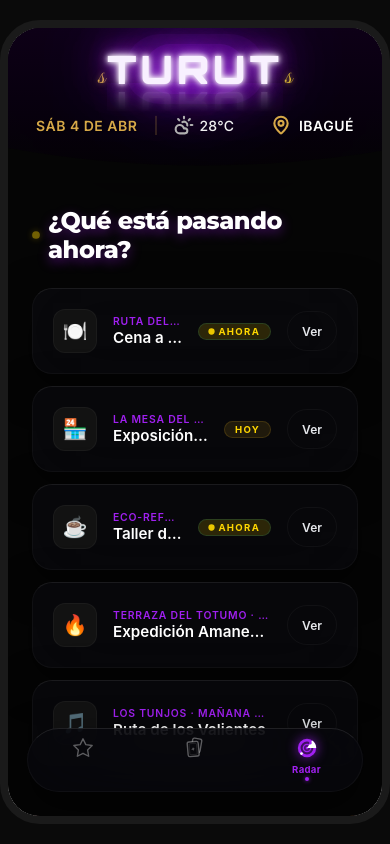
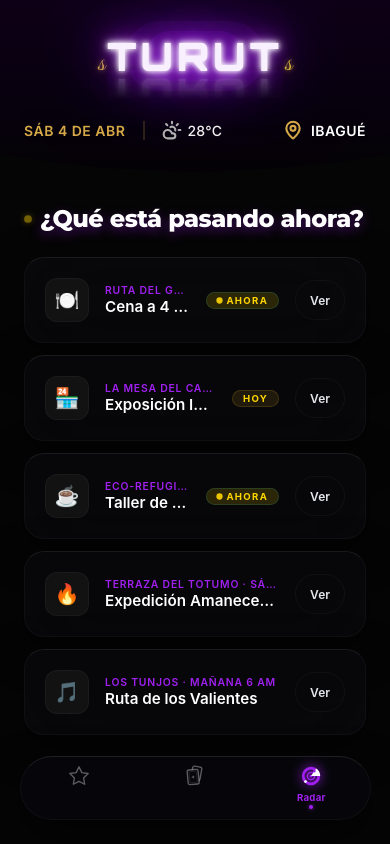
Before and after one commit to desarrollolabtur1-beep/TURUT, a React Native app in the folder frontend/: screen /Radar in a window 390 px wide. Built offline with nearby package versions, Linux system fonts and the light colour scheme.

Commit message:
Refactor(UI): Full-bleed y 8px spacing via SafeAreaView

```diff
--- a/frontend/App.tsx
+++ b/frontend/App.tsx
@@ -56,30 +56,16 @@ const App: React.FC = () => {
 const styles = StyleSheet.create({
   flex1: {
     flex: 1,
+    backgroundColor: '#0a0a0a',
   },
   webContainer: {
     flex: 1,
     backgroundColor: '#0a0a0a',
-    alignItems: 'center',
-    justifyContent: 'center',
-    ...(Platform.OS === 'web' ? {
-      height: '100vh' as any,
-      paddingVertical: 20,
-    } : {}),
   },
   root: {
     flex: 1,
     backgroundColor: colors.background,
     width: '100%',
-    ...(Platform.OS === 'web' ? {
-      maxWidth: 414,
-      maxHeight: 896,
-      height: '100%',
-      borderWidth: 8,
-      borderColor: '#1a1a1a',
-      borderRadius: 40,
-      overflow: 'hidden',
-    } : {}),
   },
   loading: {
     flex: 1,
@@ -87,15 +73,6 @@ const styles = StyleSheet.create({
     alignItems: 'center',
     justifyContent: 'center',
     width: '100%',
-    ...(Platform.OS === 'web' ? {
-      maxWidth: 414,
-      maxHeight: 896,
-      height: '100%',
-      borderWidth: 8,
-      borderColor: '#1a1a1a',
-      borderRadius: 40,
-      overflow: 'hidden',
-    } : {}),
   },
   loadingText: {
     color: colors.primary,
--- a/frontend/src/components/header/TurutHeader.tsx
+++ b/frontend/src/components/header/TurutHeader.tsx
@@ -100,9 +100,9 @@ const styles = StyleSheet.create({
   container: {
     width: '100%',
     zIndex: 50,
-    paddingTop: 20,
+    paddingTop: 16,
     position: 'relative',
-    paddingBottom: 35,
+    paddingBottom: 32,
   },
   noiseOverlay: {
     ...StyleSheet.absoluteFillObject,
@@ -114,17 +114,17 @@ const styles = StyleSheet.create({
     height: '100%',
   },
   headerContent: {
-    paddingHorizontal: 28,
-    paddingBottom: 12,
+    paddingHorizontal: 24,
+    paddingBottom: 16,
   },
   logoArea: {
     alignItems: 'center',
     justifyContent: 'center',
     position: 'relative',
-    marginTop: -8,       // Empuja todo el logo hacia arriba
-    marginBottom: 5,     // Reduce espacio entre logo e infoBar
-    paddingTop: 5,       // Reducido desde 15
-    paddingBottom: 5,    // Reducido desde 15
+    marginTop: 8,
+    marginBottom: 16,
+    paddingTop: 8,
+    paddingBottom: 8,
   },
   outerNeonGlow: {
     position: 'absolute',
@@ -165,7 +165,7 @@ const styles = StyleSheet.create({
     justifyContent: 'space-between',
     alignItems: 'center',
     width: '100%',
-    marginTop: 12,
+    marginTop: 16,
   },
   infoLeft: {
     flexDirection: 'row',
--- a/frontend/src/screens/DiscoverScreen.tsx
+++ b/frontend/src/screens/DiscoverScreen.tsx
@@ -4,7 +4,7 @@
  */
 import React, { useMemo, useCallback } from 'react';
 import { View, Text, StyleSheet } from 'react-native';
-import { useSafeAreaInsets } from 'react-native-safe-area-context';
+import { SafeAreaView } from 'react-native-safe-area-context';
 import { useNavigation } from '@react-navigation/native';
 import { GestureHandlerRootView } from 'react-native-gesture-handler';
 import { TurutHeader } from '../components/header/TurutHeader';
@@ -15,7 +15,6 @@ import { useFavorites } from '../store/useFavorites';
 import { colors, textStyles, layout } from '../theme';
 
 const DiscoverScreen: React.FC = () => {
-  const insets = useSafeAreaInsets();
   const navigation = useNavigation<any>();
   const { swipePosition, advanceSwipe, addMatch } = useFavorites();
 
@@ -33,7 +32,8 @@ const DiscoverScreen: React.FC = () => {
   }, [addMatch, advanceSwipe, currentIndex, navigation]);
 
   return (
-    <GestureHandlerRootView style={[styles.container, { paddingTop: insets.top }]}>
+    <GestureHandlerRootView style={styles.container}>
+      <SafeAreaView style={styles.safeArea} edges={['top', 'left', 'right']}>
         <TurutHeader />
 
         <View style={styles.titleContainer}>
@@ -58,6 +58,7 @@ const DiscoverScreen: React.FC = () => {
             onMatch={handleSwipeRight}
           />
         </View>
+      </SafeAreaView>
     </GestureHandlerRootView>
   );
 };
@@ -65,13 +66,16 @@ const DiscoverScreen: React.FC = () => {
 const styles = StyleSheet.create({
   container: {
     flex: 1,
-    backgroundColor: colors.background,
+    backgroundColor: '#050505', // Ensures true dark bleed
+  },
+  safeArea: {
+    flex: 1,
   },
   titleContainer: {
-    marginTop: 0,
-    marginBottom: 8,
+    marginTop: 8,
+    marginBottom: 16,
     alignItems: 'center',
-    paddingHorizontal: 20,
+    paddingHorizontal: 24,
     zIndex: 60,
   },
   titleText: {
@@ -85,7 +89,7 @@ const styles = StyleSheet.create({
     flex: 1,
     alignItems: 'center',
     justifyContent: 'space-evenly',
-    paddingBottom: layout.bottomNavHeight + 20,
+    paddingBottom: layout.bottomNavHeight + 24, // multiple of 8
   },
 });
 
--- a/frontend/src/screens/HomeScreen.tsx
+++ b/frontend/src/screens/HomeScreen.tsx
@@ -4,7 +4,7 @@
  */
 import React, { useState, useMemo, useCallback } from 'react';
 import { View, Text, FlatList, ScrollView, StyleSheet } from 'react-native';
-import { useSafeAreaInsets } from 'react-native-safe-area-context';
+import { SafeAreaView } from 'react-native-safe-area-context';
 import { useNavigation } from '@react-navigation/native';
 import { TurutHeader } from '../components/header/TurutHeader';
 import { SegmentControl } from '../components/ui/SegmentControl';
@@ -18,7 +18,6 @@ import { colors, layout, textStyles } from '../theme';
 type SegmentTab = 'top5' | 'miruta';
 
 const HomeScreen: React.FC = () => {
-  const insets = useSafeAreaInsets();
   const navigation = useNavigation<any>();
   const { isFavorite, toggleFavorite, getCombinedIds, loaded } = useFavorites();
 
@@ -62,7 +61,7 @@ const HomeScreen: React.FC = () => {
   );
 
   return (
-    <View style={[styles.container, { paddingTop: insets.top }]}>
+    <SafeAreaView style={styles.container} edges={['top', 'left', 'right']}>
       <FlatList
         data={loaded ? filteredData : []}
         keyExtractor={(item) => item.id.toString()}
@@ -125,20 +124,20 @@ const HomeScreen: React.FC = () => {
         contentContainerStyle={styles.listContent}
         showsVerticalScrollIndicator={false}
       />
-    </View>
+    </SafeAreaView>
   );
 };
 
 const styles = StyleSheet.create({
   container: {
     flex: 1,
-    backgroundColor: colors.background,
+    backgroundColor: '#050505', // Using pure dark for full bleed
     justifyContent: 'space-between',
   },
   titleText: {
     paddingHorizontal: layout.screenPadding,
-    marginTop: -24,
-    marginBottom: 16,
+    marginTop: 8,
+    marginBottom: 24,
     color: colors.textPrimary,
     textShadowColor: colors.primaryGlow,
     textShadowOffset: { width: 0, height: 4 },
@@ -147,17 +146,17 @@ const styles = StyleSheet.create({
     elevation: 60,
   },
   chipsContainer: {
-    marginTop: -8,
-    marginBottom: -4,
+    marginTop: 16,
+    marginBottom: 16,
   },
   chipsRow: {
-    paddingLeft: 16,
-    paddingRight: 16,
+    paddingHorizontal: 24,
     paddingVertical: 8,
-    gap: 6.4,
+    gap: 8,
   },
   cardPadding: {
     paddingHorizontal: layout.screenPadding,
+    paddingBottom: 16,
   },
   listContent: {
     paddingBottom: layout.bottomNavHeight + 32,
--- a/frontend/src/screens/RadarScreen.tsx
+++ b/frontend/src/screens/RadarScreen.tsx
@@ -3,7 +3,7 @@
  */
 import React, { useState, useEffect } from 'react';
 import { View, Text, FlatList, StyleSheet } from 'react-native';
-import { useSafeAreaInsets } from 'react-native-safe-area-context';
+import { SafeAreaView } from 'react-native-safe-area-context';
 import { useNavigation } from '@react-navigation/native';
 import Animated, {
   useSharedValue,
@@ -39,7 +39,6 @@ const LiveDot: React.FC = () => {
 };
 
 const RadarScreen: React.FC = () => {
-  const insets = useSafeAreaInsets();
   const navigation = useNavigation<any>();
   const [loading, setLoading] = useState(true);
 
@@ -53,7 +52,7 @@ const RadarScreen: React.FC = () => {
   };
 
   return (
-    <View style={[styles.container, { paddingTop: insets.top }]}>
+    <SafeAreaView style={styles.container} edges={['top', 'left', 'right']}>
       <FlatList
         data={loading ? [] : events}
         keyExtractor={(_, i) => i.toString()}
@@ -91,20 +90,20 @@ const RadarScreen: React.FC = () => {
         showsVerticalScrollIndicator={false}
         ItemSeparatorComponent={() => <View style={{ height: 12 }} />}
       />
-    </View>
+    </SafeAreaView>
   );
 };
 
 const styles = StyleSheet.create({
   container: {
     flex: 1,
-    backgroundColor: colors.background,
+    backgroundColor: '#050505', // full bleed color
   },
   headerRow: {
     flexDirection: 'row',
     alignItems: 'center',
     paddingHorizontal: layout.screenPadding,
-    paddingTop: 24,
+    paddingTop: 16,
     marginBottom: 24,
   },
   liveDot: {
```
Lines whose indentation alone changed are shown as unchanged.
